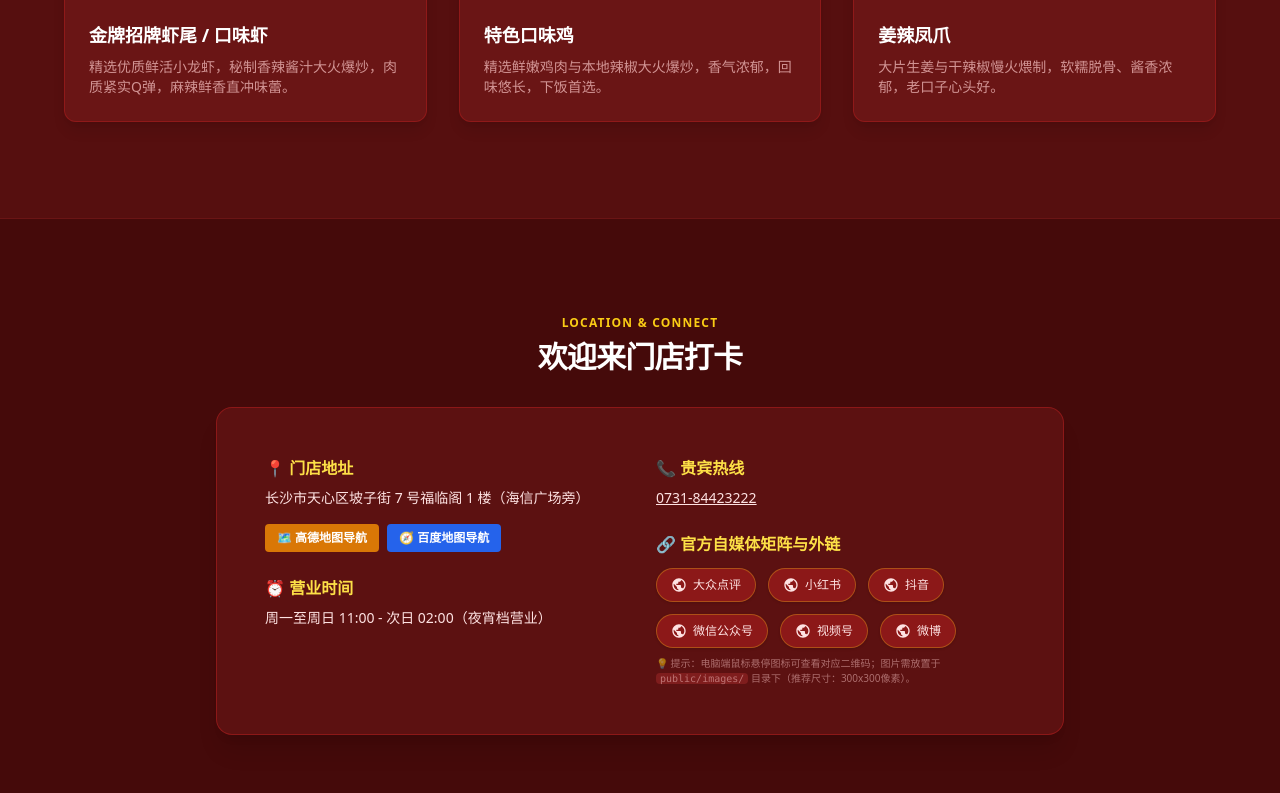
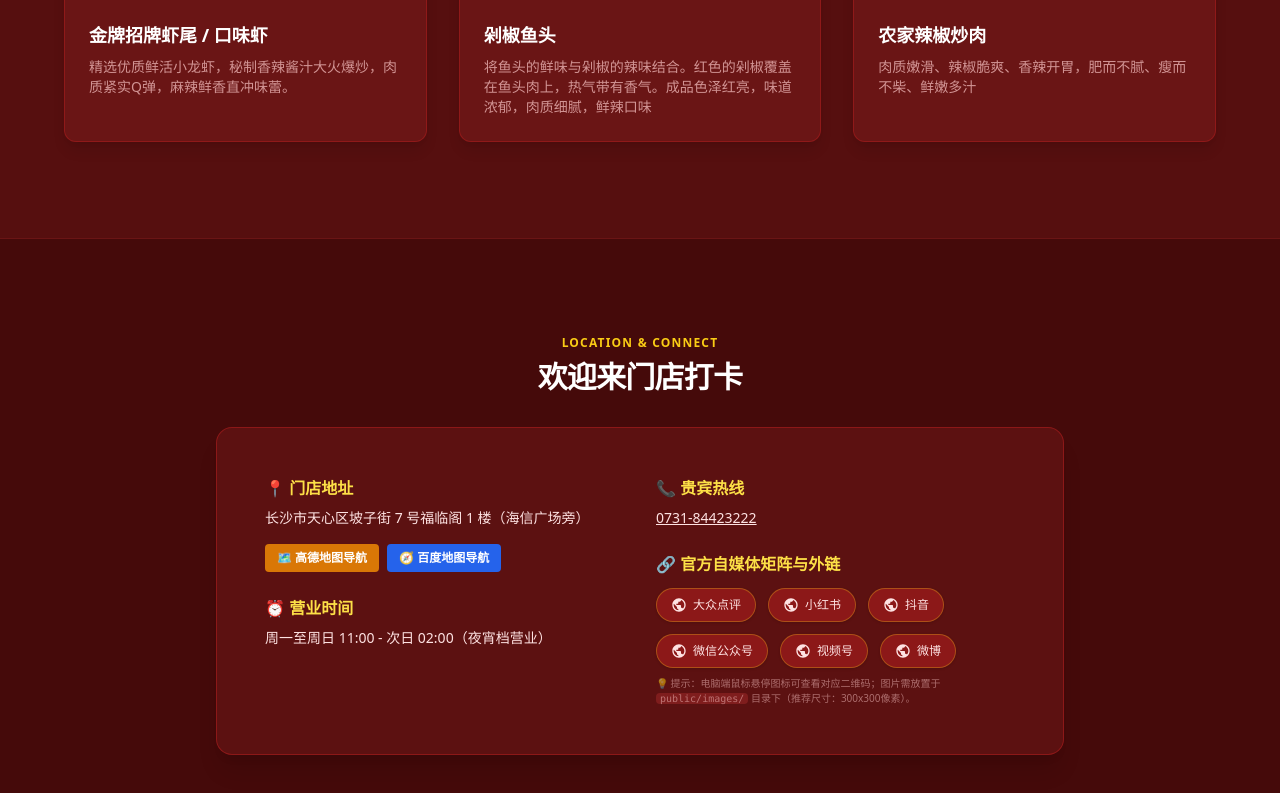
Before and after one commit to gsjsjg/xuxiak, an Astro site: page / in a window 1280 px wide. Shown: the part 1805-2598 px from the top of the page. Built offline with nearby package versions, Linux system fonts and the light colour scheme; Astro itself is replaced by a stand-in of ours.

Commit message:
Update index.astro

```diff
--- a/src/pages/index.astro
+++ b/src/pages/index.astro
@@ -36,13 +36,13 @@ const dishes = [
     image: "./images/dish-1.jpg"
   },
   {
-    name: "特色口味鸡",
-    desc: "精选鲜嫩鸡肉与本地辣椒大火爆炒，香气浓郁，回味悠长，下饭首选。",
+    name: "剁椒鱼头",
+    desc: "将鱼头的鲜味与剁椒的辣味结合。红色的剁椒覆盖在鱼头肉上，热气带有香气。成品色泽红亮，味道浓郁，肉质细腻，鲜辣口味",
     image: "./images/dish-2.jpg"
   },
   {
-    name: "姜辣凤爪",
-    desc: "大片生姜与干辣椒慢火煨制，软糯脱骨、酱香浓郁，老口子心头好。",
+    name: "农家辣椒炒肉",
+    desc: "肉质嫩滑、辣椒脆爽、香辣开胃，肥而不腻、瘦而不柴、鲜嫩多汁",
     image: "./images/dish-3.jpg"
   }
 ];
```
